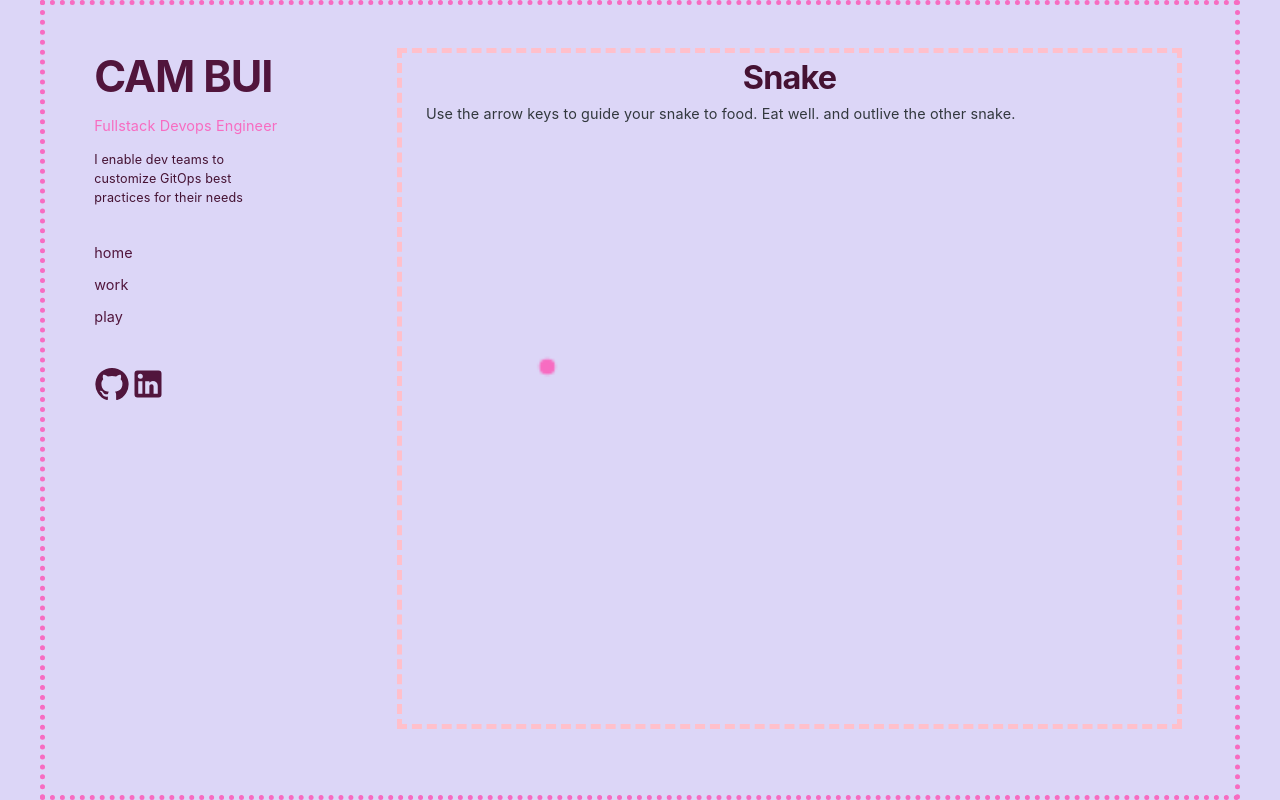
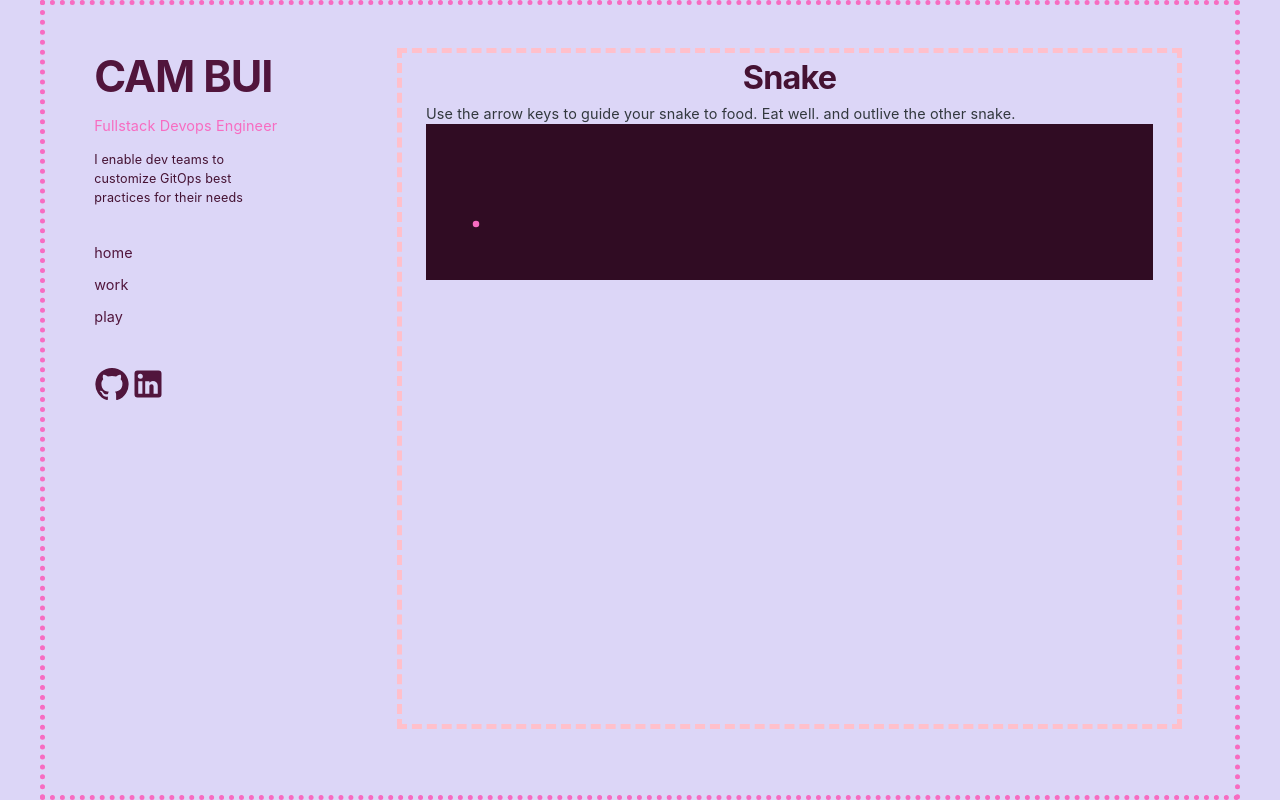
Before and after one commit to ncbui/portfolio, a React (Vite) app: page /play in a window 1280 px wide. Built offline with nearby package versions, Linux system fonts and the light colour scheme.

Commit message:
Draw canvas with animation

```diff
--- a/src/components/SnakeGame/Canvas.jsx
+++ b/src/components/SnakeGame/Canvas.jsx
@@ -15,16 +15,10 @@ const defaultCanvas = () =>{
     default_canvas.style.backgroundColor = theme.palette.primary.dark;
 }
 
-export default function Canvas (props){
+export const Canvas = (props) => {
+
+    const { draw, ...rest } = props
     const canvasRef = useRef(defaultCanvas);
-
-    const draw = (ctx, frameCount) => {
-        ctx.clearRect(0, 0, ctx.canvas.width, ctx.canvas.height)
-        ctx.fillStyle = theme.palette.primary.bright
-        ctx.beginPath()
-        ctx.arc(50, 100, 5*Math.sin(frameCount*0.05)**2, 0, 2*Math.PI)
-        ctx.fill()
-        }
 
     useEffect(() => {
         const canvas = canvasRef.current
--- a/src/components/SnakeGame/SnakeGame.jsx
+++ b/src/components/SnakeGame/SnakeGame.jsx
@@ -1,8 +1,16 @@
-import { Typography, Container } from "@mui/joy";
+import { Typography, Container, Sheet } from "@mui/joy";
 import { theme } from "../../template/theme";
-import Canvas from "./canvas";
+import {Canvas} from "./canvas";
 
 export default function SnakeGame () {
+    const draw = (ctx, frameCount) => {
+        ctx.clearRect(0, 0, ctx.canvas.width, ctx.canvas.height)
+        ctx.fillStyle = theme.palette.primary.bright
+        ctx.beginPath()
+        ctx.arc(50, 100, 5*Math.sin(frameCount*0.05)**2, 0, 2*Math.PI)
+        ctx.fill()
+        }
+
     return (
         <Container sx={{
             display:'flex',
@@ -19,7 +27,9 @@ export default function SnakeGame () {
                 Use the arrow keys to guide your snake to food.
                 Eat well. and outlive the other snake.
           </Typography>
-            <Canvas />
+          <Sheet sx={{backgroundColor:theme.palette.primary.dark}}>
+            <Canvas draw={draw}/>
+          </Sheet>
         </Container>
     )
 }
```
